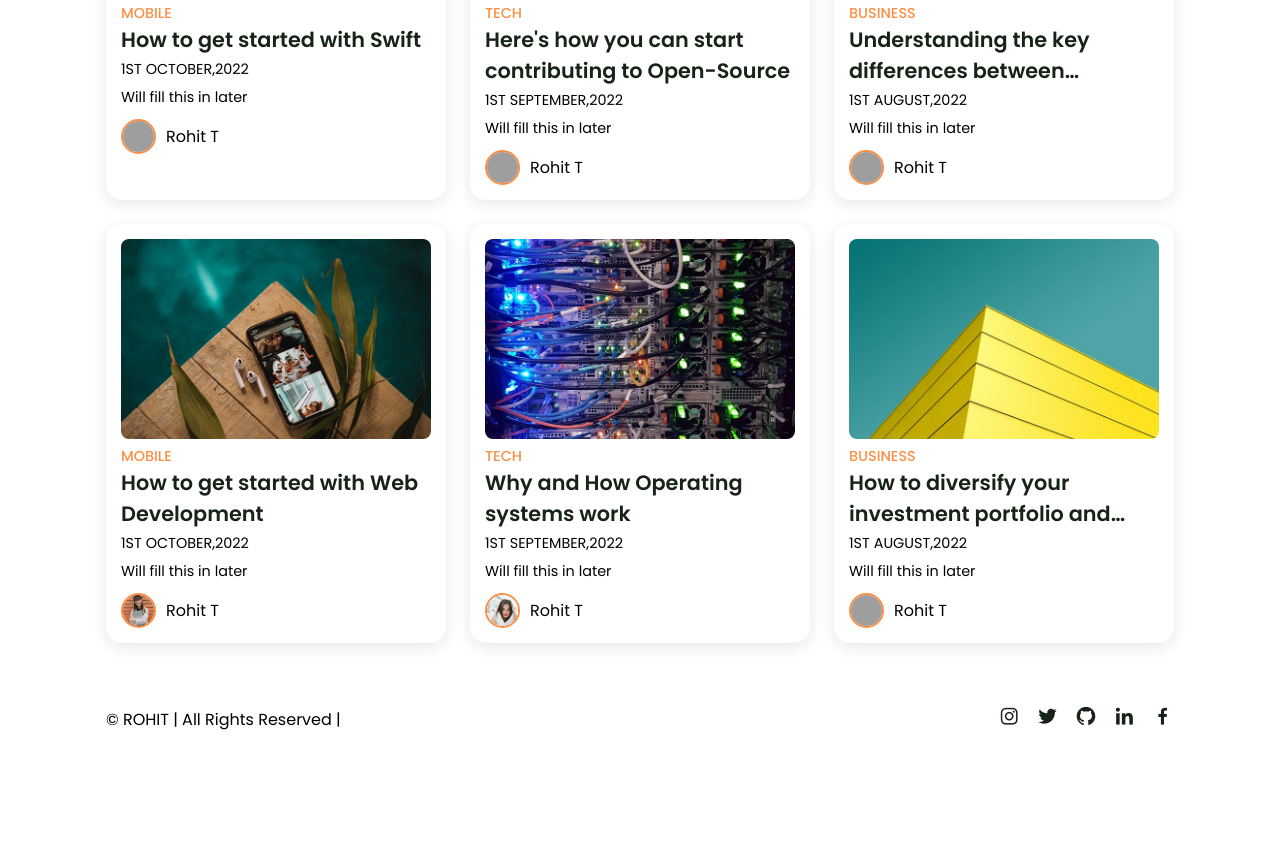
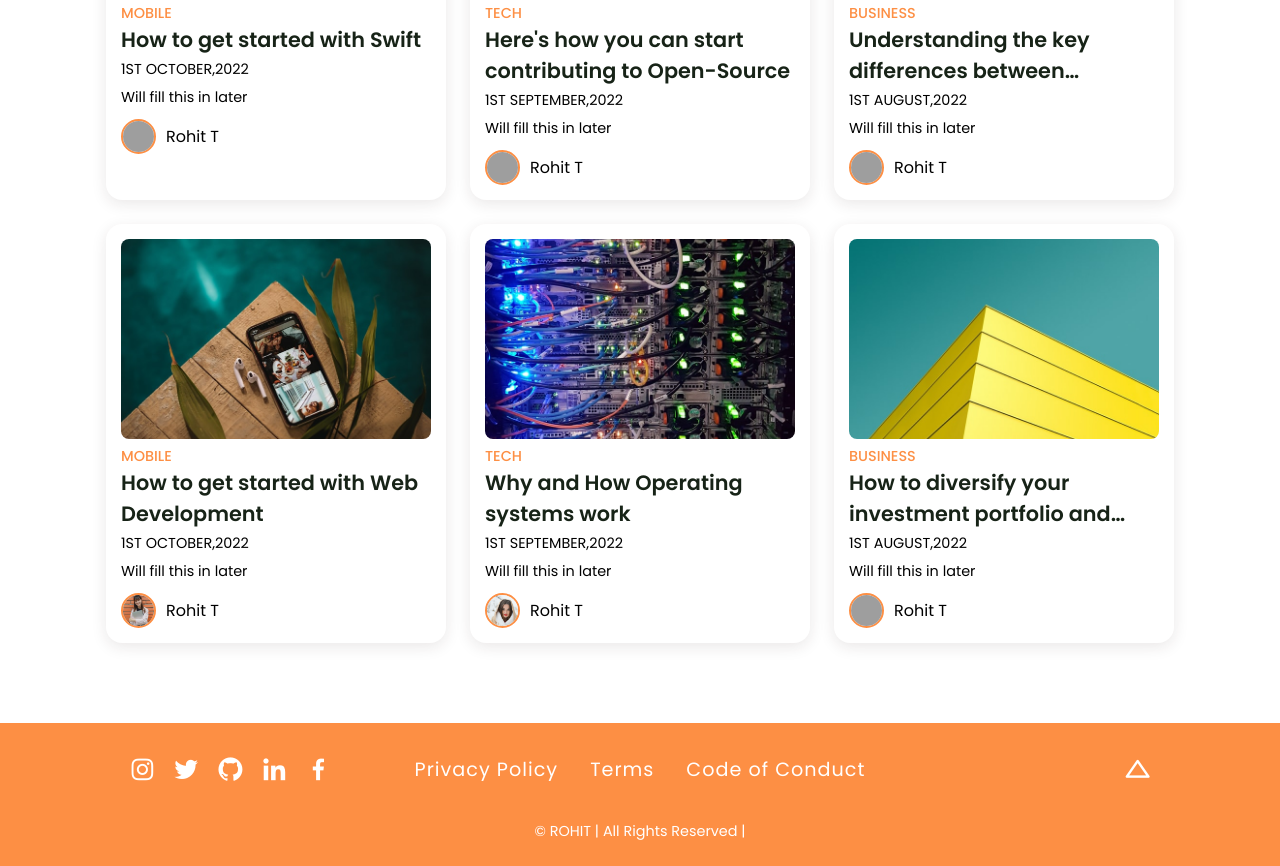
Before and after one commit to TRohit20/Blogs-Website, a plain HTML site: page index.html in a window 1280 px wide. Shown: the part 1211-2077 px from the top of the page. Before the commit the page ends 1974 px from the top, so only its background shows below. Drawn offline with nearby package versions, Linux system fonts and the light colour scheme; grey boxes are pictures that could not be loaded.

Commit message:
Redesign Footer & Add 'Back to Top' Button

```diff
--- a/index.html
+++ b/index.html
@@ -196,25 +196,43 @@
 
     <!-- FOOTER SECTION BEGINS -->
 
-    <div class="footer container">
-        <p> &#169 ROHIT | All Rights Reserved | </p>
+    <div class="footer ">
+
+        <div class="semi-footer">
+
             <div class="social">
-            <a href="#">
+                <a href="#" title="instagram">
                     <i class="bx bxl-instagram"></i>
                 </a>
-            <a href="#">
+                <a href="#" title="twitter">
                     <i class="bx bxl-twitter"></i>
                 </a>
-            <a href="#">
+                <a href="#" title="github">
                     <i class="bx bxl-github"></i>
                 </a>
-            <a href="#">
+                <a href="#" title="linkedin">
                     <i class="bx bxl-linkedin"></i>
                 </a>
-            <a href="#">
+                <a href="#" title="facebook">
                     <i class="bx bxl-facebook"></i>
                 </a>
             </div>
+
+            <div class="policies">
+                <a href="#">Privacy Policy</a>
+                <a href="#">Terms</a>
+                <a href="#">Code of Conduct</a>
+            </div>
+
+            <div class="back-top-btn">
+                <a href="#home"  title="To the Top">
+                    <i class='bx bx-up-arrow'></i>
+                </a>
+            </div>
+        </div>
+
+
+        <small> &#169 ROHIT | All Rights Reserved | </small>
     </div>
 
     <!-- FOOTER SECTION ENDS -->
--- a/style.css
+++ b/style.css
@@ -16,6 +16,10 @@
     --second-color: #fd8f44;
     --text-color: #172317;
     --bg-color: #fff;
+
+    --fs-footer-p: 1rem;
+    --fs-footer-icon: 1.8rem;
+    --fs-copyright: 0.7rem;
 }
 
 ::selection {
@@ -248,31 +252,73 @@ header.shadow .logo {
 }
 
 /* Footer CSS */
+.footer, .semi-footer,  .policies {
+    display: grid;
+}
 
 .footer {
-    display: flex;
-    justify-content: space-between;
-    align-items: center;
-    padding: 30px 0;
+    background-color: var(--second-color);
+    gap: 1.5rem;
+    margin-top: 3rem;
+    padding: 1.5rem 0 3rem 0;
+    text-align: center;
+    width: 100%;
 }
 
-.footer p{
-    font-size: 1rem;
-}
-.social{
-    display: flex;
-    align-items: center;
-    column-gap: 1rem;
-}
-.social .bx{
-    font-size: 1.4rem;
-    color: var(--text-color);
+.semi-footer {
+    gap: 1.5rem;
+    margin: 0 auto;
+    width: 90vw;
 }
 
-.social.bx:hover{
-    color: var(--second-color);
-    transition: 0.4s all linear;
+.social {
+    display: flex;
+    gap: 1.5rem;
+    margin: 0 auto;
+    order: 3;
 }
+
+.social a i, .policies a::after, .back-top-btn a i{
+    cursor: pointer;
+    transition: transform 250ms ease-out;
+}
+
+.social a i, .policies a, .back-top-btn a i, .footer small {
+    color: var(--bg-color);
+}
+
+.social a i,  .back-top-btn a i{
+    font-size: var(--fs-footer-icon);
+}
+
+.policies {
+    gap: 0.3rem;
+    order: 2;
+}
+
+.policies a {
+    font-size: var(--fs-footer-p);
+    font-weight: 400;
+    letter-spacing: 1px;
+    word-spacing: 4px;
+}
+
+.back-top-btn {
+    order: 1;
+}
+
+.footer small {
+    font-size: var(--fs-copyright);
+    font-weight: 400;
+}
+
+.social a i:hover, .back-top-btn a i:hover {
+    transform: scale(1.2);
+}
+
+
+
+
 
 /* Post-page CSS */
 
@@ -345,9 +391,107 @@ header.shadow .logo {
 
 /* Website Responsiveness */
 
+@media (min-width:500px) {
+    .footer {
+        padding:2rem 0 1.5rem 0 ;
+        text-align: inherit;
+        gap: 2rem;
+    }
+    .semi-footer {
+        grid-template-columns: repeat(3, auto);
+    }
+    .social {
+        flex-wrap: wrap;
+        justify-content: space-around;
+        width: 30vw;
+        order: 2;
+    }
+    .policies {
+        order: 1;
+    }
+    .back-top-btn {
+        text-align: right;
+        order: 3;
+    }
+    .footer small {
+        text-align: center;
+    }
+}
+
+@media (min-width:1000px) {
+    .semi-footer, .policies {
+        display: flex;
+    }
+    .semi-footer {
+        align-items: center;
+        justify-content: space-between;
+        gap: 0;
+    }
+    .social, .back-top-btn {
+        width: 20%;
+    }
+    .social {
+        gap: 0.7rem;
+        justify-content: space-between;
+        flex-wrap: nowrap;
+        margin: 0;
+        order: 1;
+    }
+    .policies {
+        gap: 2rem;
+        order: 2;
+    }
+    .policies a {
+        padding-bottom: 5px;
+        position: relative;
+        word-spacing: 0;
+    }
+    .policies a::after {
+        background-color: var(--bg-color);
+        bottom: 0;
+        content: '';
+        height: 2px;
+        left: 0;
+        position: absolute;
+        transform: scaleX(0);
+        transform-origin: bottom right;
+        width: 100%;
+    }
+    .policies a:hover::after {
+        transform: scaleX(1);
+        transform-origin: bottom left;
+    }
+}
+
 @media (max-width:1060px){
     .container {
         margin: 0 auto;
         width: 95%;
     }
 }
+
+@media (min-width:1200px) {
+    .semi-footer {
+        width: 80vw;
+    }
+    :root {
+        --fs-footer-p: 1.2rem;
+        --fs-copyright: 0.9rem;
+    }
+}
+
+@media (min-width:1600px) {
+    .semi-footer {
+        max-width: 1300px;
+    }
+    :root {
+        --fs-footer-icon: 2rem;
+    }
+}
+
+@media (min-width:2000px) {
+    :root {
+        --fs-footer-p: 1.4rem;
+        --fs-copyright: 1rem;
+    }
+}
```
Also changed, not shown: post-page.html (+24 -7 lines). Lines whose indentation alone changed are shown as unchanged.
